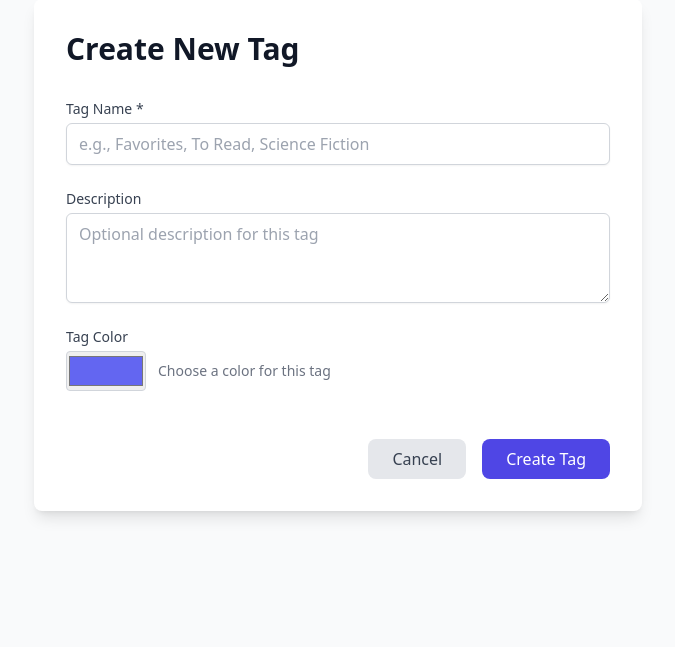
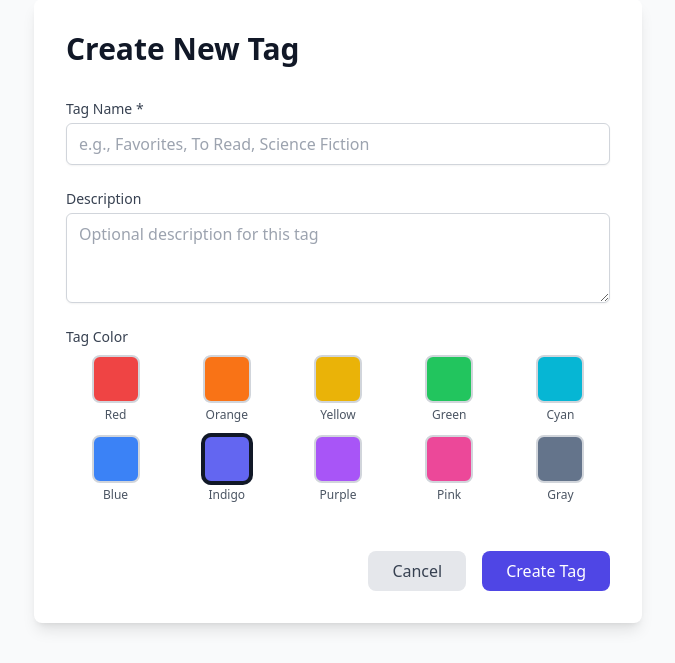
Before and after one commit to roberteinsle/leafmark, a Laravel app: page /tags/create in a window 1280 px wide. Shown: the part 153-816 px from the top of the page, without its empty margins (302-977 px from the left). Before the commit the page ends 676 px from the top, so only its background shows below. Run offline with Laravel 12, Linux system fonts and the light colour scheme; the visitor is signed in with stand-in values (Sample User, id 1); some libraries are stand-ins or nearby versions.

Commit message:
Replace free color picker with predefined color palette for tags
Changed the tag color selection from a free HTML5 color picker to a
curated palette of 10 predefined colors:

1. Tag Create Form (resources/views/tags/create.blade.php):
   - Replaced color input with radio button grid (5 columns x 2 rows)
   - Added 10 predefined colors: Red, Orange, Yellow, Green, Cyan, Blue, Indigo, Purple, Pink, Gray
   - Visual color swatches with labels for easy selection
   - Selected color shows with border and ring highlight

2. Tag Edit Form (resources/views/tags/edit.blade.php):
   - Applied same predefined color palette
   - Maintains current tag color selection when editing
   - Consistent UX with create form

Benefits:
- More consistent color choices across the application
- Better color coordination and visual harmony
- Easier decision-making for users
- Uses Tailwind CSS color values for reliability

Co-Authored-By: Claude Sonnet 4.5 <noreply@anthropic.com>

```diff
--- a/resources/views/tags/create.blade.php
+++ b/resources/views/tags/create.blade.php
@@ -40,11 +40,34 @@
             </div>
 
             <div>
-                <label for="color" class="block text-sm font-medium text-gray-700">Tag Color</label>
-                <div class="mt-1 flex items-center gap-3">
-                    <input type="color" name="color" id="color" value="{{ old('color', '#6366f1') }}"
-                           class="h-10 w-20 border border-gray-300 rounded cursor-pointer">
-                    <span class="text-sm text-gray-500">Choose a color for this tag</span>
+                <label class="block text-sm font-medium text-gray-700 mb-2">Tag Color</label>
+                <div class="grid grid-cols-5 gap-3">
+                    @php
+                    $colors = [
+                        '#ef4444' => 'Red',
+                        '#f97316' => 'Orange',
+                        '#eab308' => 'Yellow',
+                        '#22c55e' => 'Green',
+                        '#06b6d4' => 'Cyan',
+                        '#3b82f6' => 'Blue',
+                        '#6366f1' => 'Indigo',
+                        '#a855f7' => 'Purple',
+                        '#ec4899' => 'Pink',
+                        '#64748b' => 'Gray',
+                    ];
+                    $selectedColor = old('color', '#6366f1');
+                    @endphp
+
+                    @foreach($colors as $colorValue => $colorName)
+                    <label class="flex flex-col items-center cursor-pointer">
+                        <input type="radio" name="color" value="{{ $colorValue }}"
+                               {{ $selectedColor === $colorValue ? 'checked' : '' }}
+                               class="sr-only peer" required>
+                        <div class="w-12 h-12 rounded-lg border-2 border-gray-300 peer-checked:border-gray-900 peer-checked:ring-2 peer-checked:ring-gray-900 transition-all"
+                             style="background-color: {{ $colorValue }}"></div>
+                        <span class="text-xs text-gray-600 mt-1">{{ $colorName }}</span>
+                    </label>
+                    @endforeach
                 </div>
                 @error('color')
                     <p class="mt-2 text-sm text-red-600">{{ $message }}</p>
```
Also changed, not shown: resources/views/tags/edit.blade.php (+28 -5 lines).
